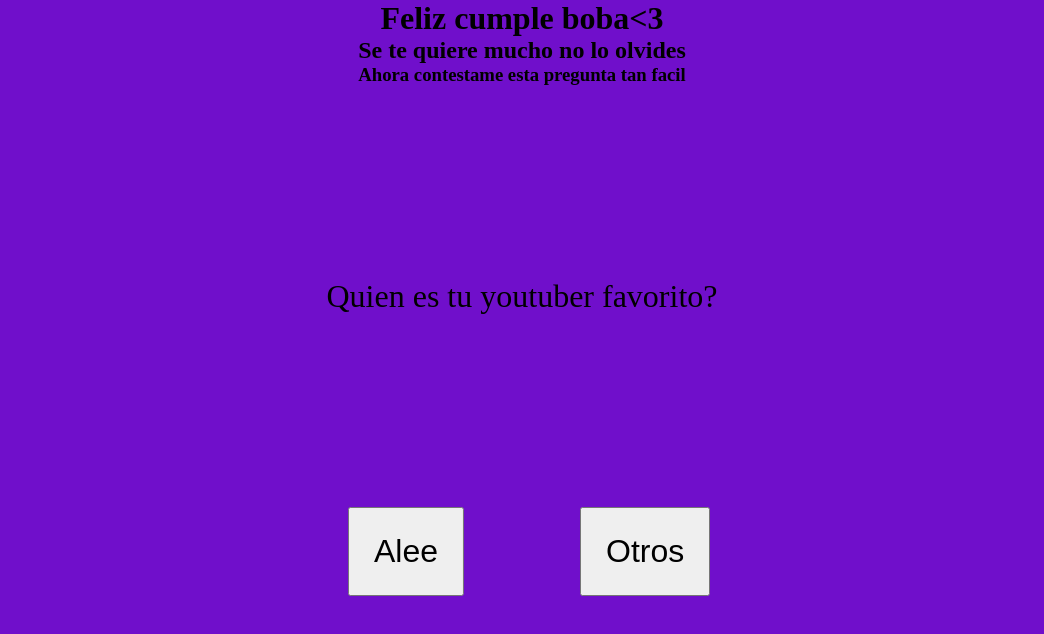
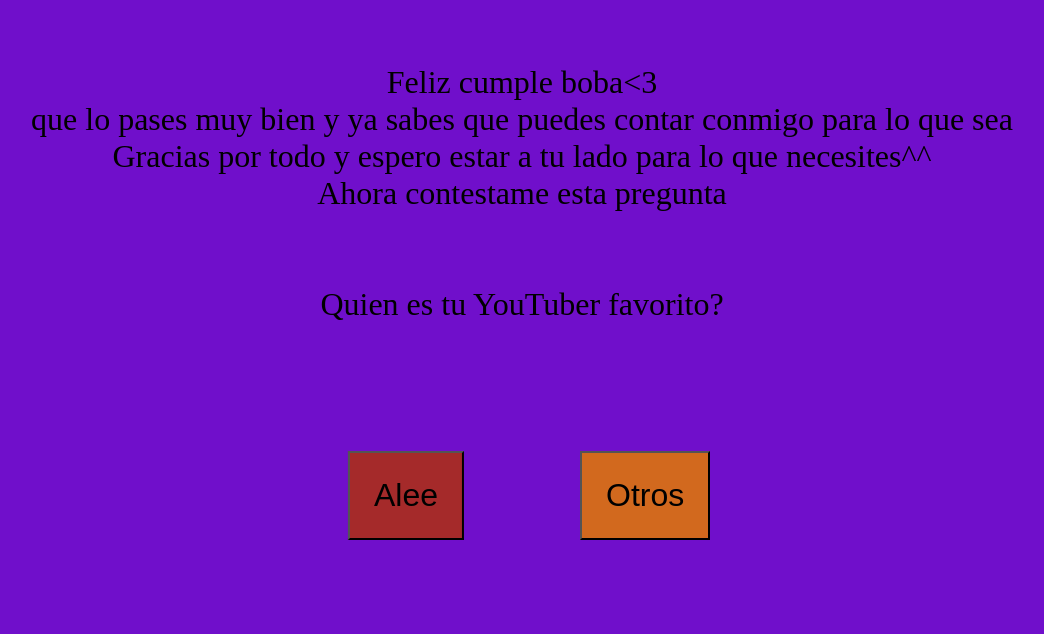
Before and after one commit to byhaqker/FelizCumple, a plain HTML site: page index.html in a window 1280 px wide. Shown: the whole page, without its empty margins (118-1162 px from the left). Drawn offline with Linux system fonts and the light colour scheme.

Commit message:
Add files via upload

```diff
--- a/estilos.css
+++ b/estilos.css
@@ -11,7 +11,7 @@
 
 p{
     font-size: xx-large;
-    padding: 15%;
+    padding: 5%;
 }
 
 button{
@@ -21,8 +21,10 @@
 
 #yesBtn{
     transform: translate(-100%,0);
+    background-color:brown
 }
 
 #noBtn{
     position: absolute;
+    background-color: chocolate;
 }
--- a/index.html
+++ b/index.html
@@ -10,10 +10,7 @@
 <body>
 
     <div class="contenedor">
-        <h1>Feliz cumple boba<3</h1>
-        <h2>Se te quiere mucho no lo olvides</h2>
-        <h3>Ahora contestame esta pregunta tan facil</h3>
-        <p>Quien es tu youtuber favorito?</p>
+        <p>Feliz cumple boba<3<br>que lo pases muy bien y ya sabes que puedes contar conmigo para lo que sea<br>Gracias por todo y espero estar a tu lado para lo que necesites^^<br>Ahora contestame esta pregunta<br><br><br>Quien es tu YouTuber favorito?<p>
         <button id="yesBtn">Alee</button>
         <button id="noBtn">Otros</button>
     </div>
--- a/index.js
+++ b/index.js
@@ -1,7 +1,7 @@
 const yesBtn = document.querySelector('#yesBtn');
 
 yesBtn.addEventListener('click',function () {
-    alert('Sabia que me escojerias<3')
+    alert('Sabia que me escojerias<3, en serio te debo mucho')
 });
 
 const noBtn = document.querySelector('#noBtn');
```
